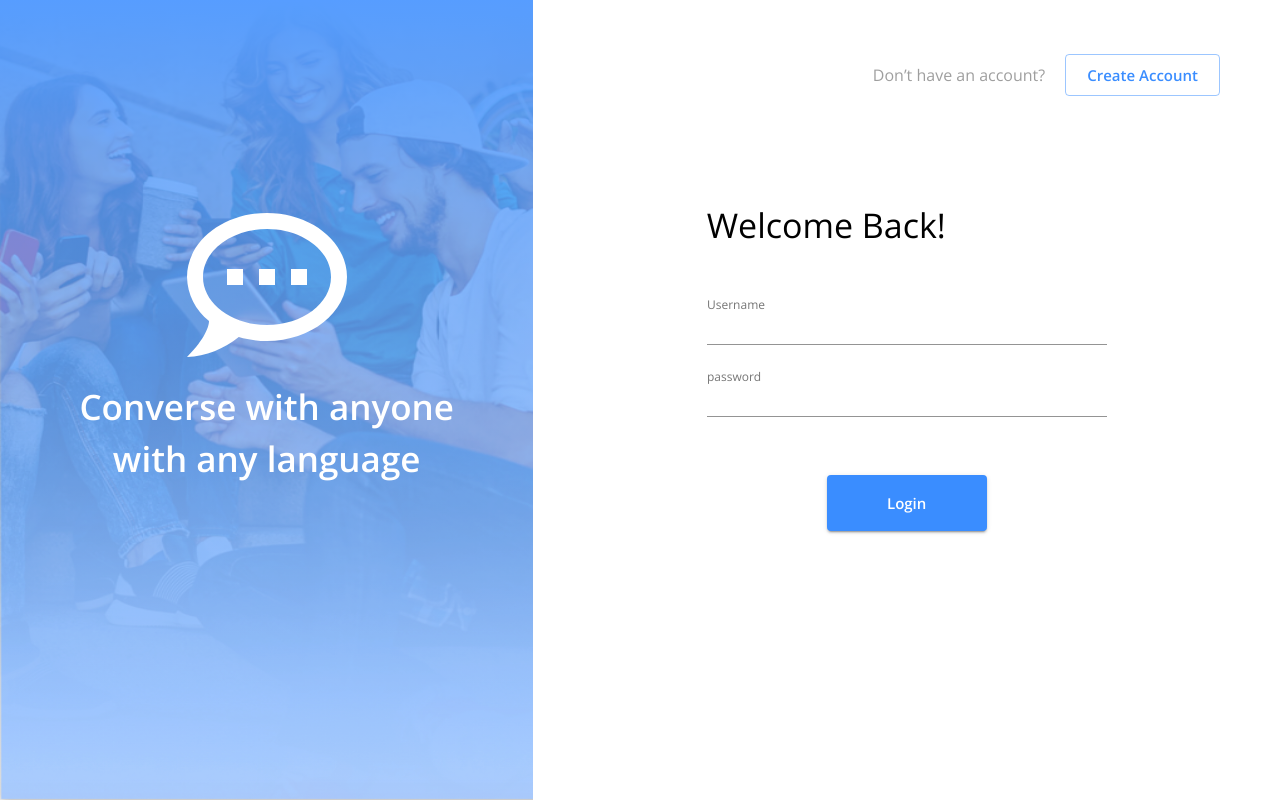
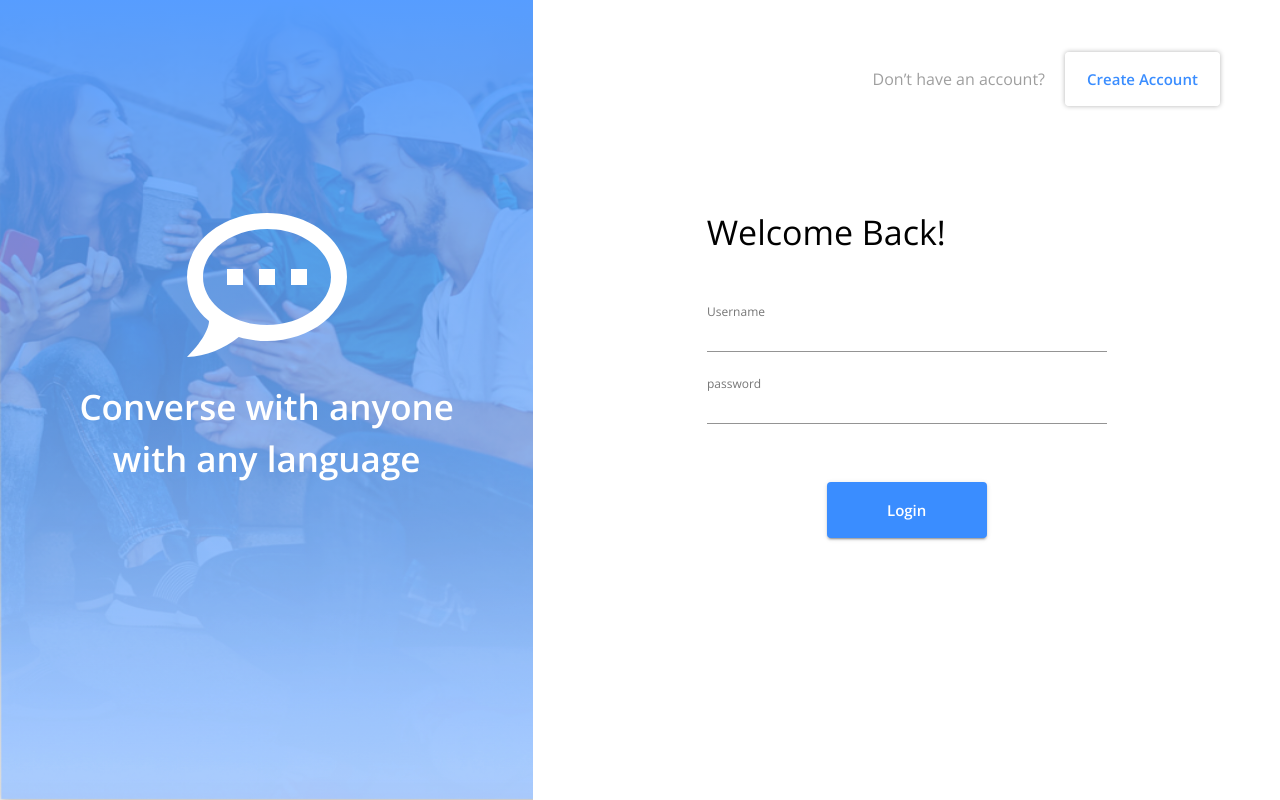
Before and after one commit to wl328Weiminli/message-application, a React (Create React App) app in the folder client/: page /login in a window 1280 px wide. Built offline with nearby package versions, Linux system fonts and the light colour scheme; no server answers.

Commit message:
Set the button style and delete unuseful code

```diff
--- a/client/src/LoginOrRegister/RightBar/index.js
+++ b/client/src/LoginOrRegister/RightBar/index.js
@@ -9,12 +9,15 @@ const useStyles = makeStyles((theme) => ({
   },
   switchButton: {
     marginLeft: "20px",
+    width: "155px",
+    height: "54px",
+    borderColor: "white",
+    boxShadow: "0 0 5px rgba(0, 0, 0, .3)",
   },
   shadeTextColor: { color: "rgba(0,0,0,0.38)" },
   spaceToInput: { marginBottom: "35px" },
 }));
 const RightBar = (props) => {
-  console.log(props);
   const { children, notation, textInButton, titleText, jumpFunc } = props;
   const classes = useStyles();
   return (
```
